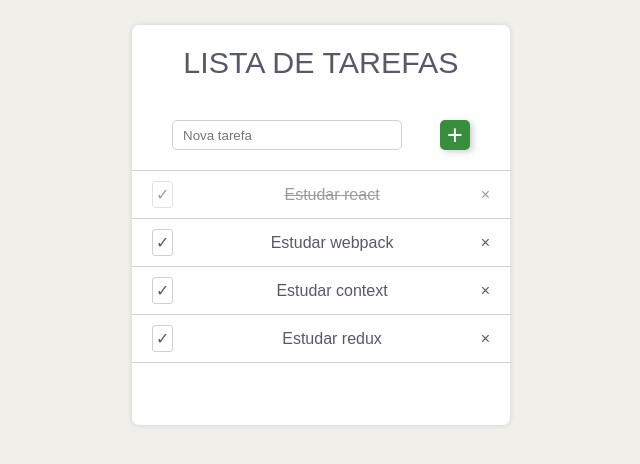
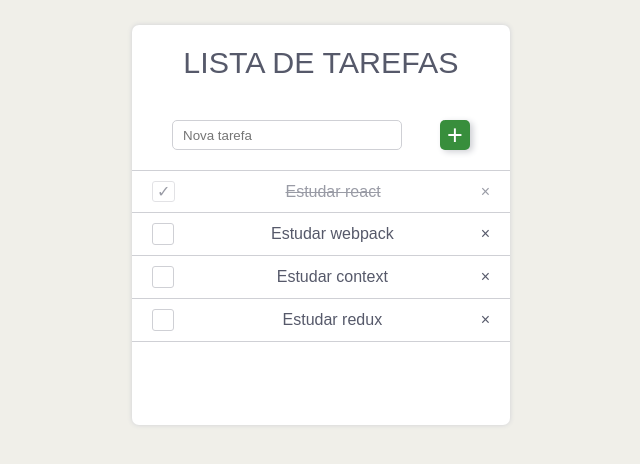
Before and after one commit to marina-santana/todo-list-context-api, a React (Create React App) app: page / in a window 1280 px wide. Shown: the top 464 px of the page, without its empty margins (319-959 px from the left). Built offline with nearby package versions, Linux system fonts and the light colour scheme.

Commit message:
Correção de erro no check do css

```diff
--- a/src/style.css
+++ b/src/style.css
@@ -73,8 +73,11 @@ form div {
   font-size: 1em;
 }
 
+.undone span:first-of-type {
+  padding: 10px;
+}
+
 .done span:first-of-type, .undone span:first-of-type {
-  padding: 3px;
   margin-right: 10px;
   border: 1px solid #CFD0D5;
   border-radius: 3px;
@@ -96,6 +99,12 @@ form div {
   color: #fff;
 }
 
+.done span:first-of-type:before {
+  content: "✓";
+  color: #56596a;
+  padding: 4px;
+}
+
 li {
   border-top: 1px solid #CFD0D5;
   border-bottom: 1px solid #CFD0D5;
@@ -113,11 +122,6 @@ li+li {
   border-top: none;
 }
 
-.icon:before {
-  content: "✓";
-  color: #56596a;
-}
-
 .close {
   border: none;
   background: none;
```
